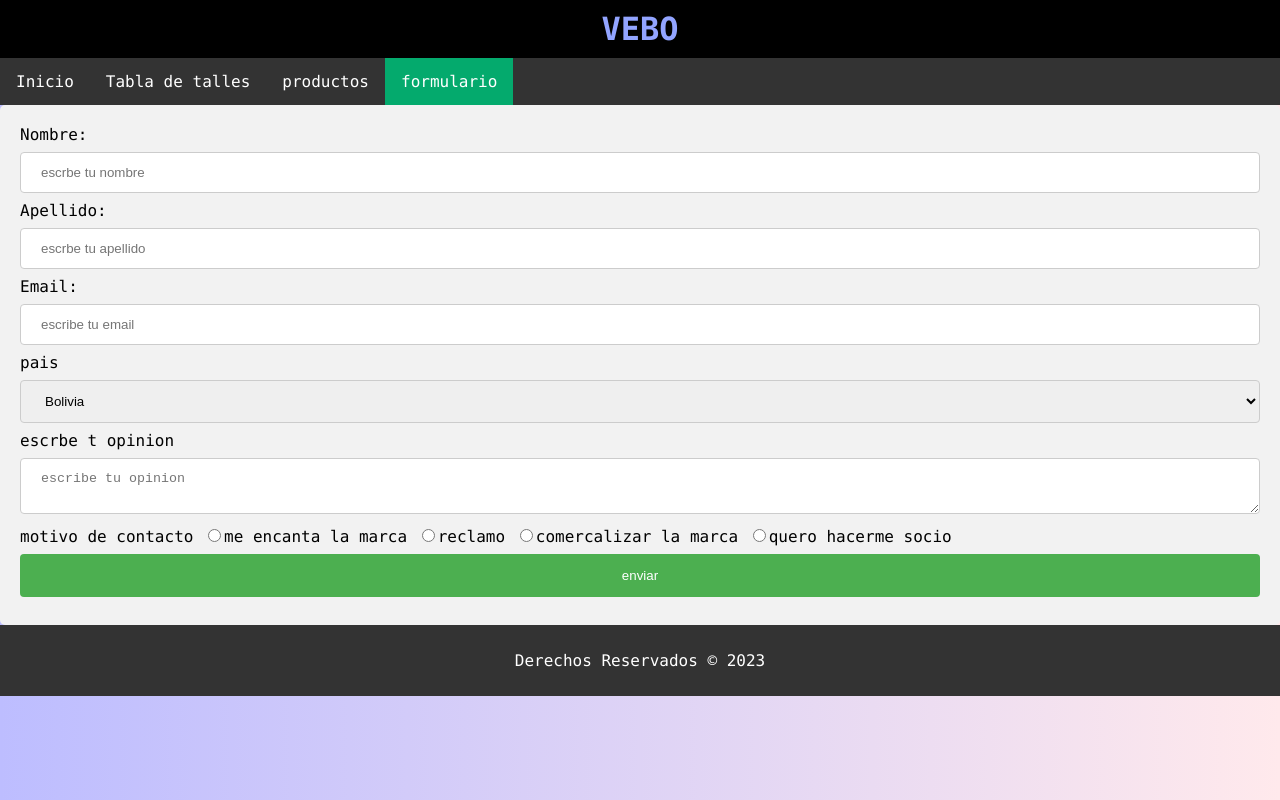
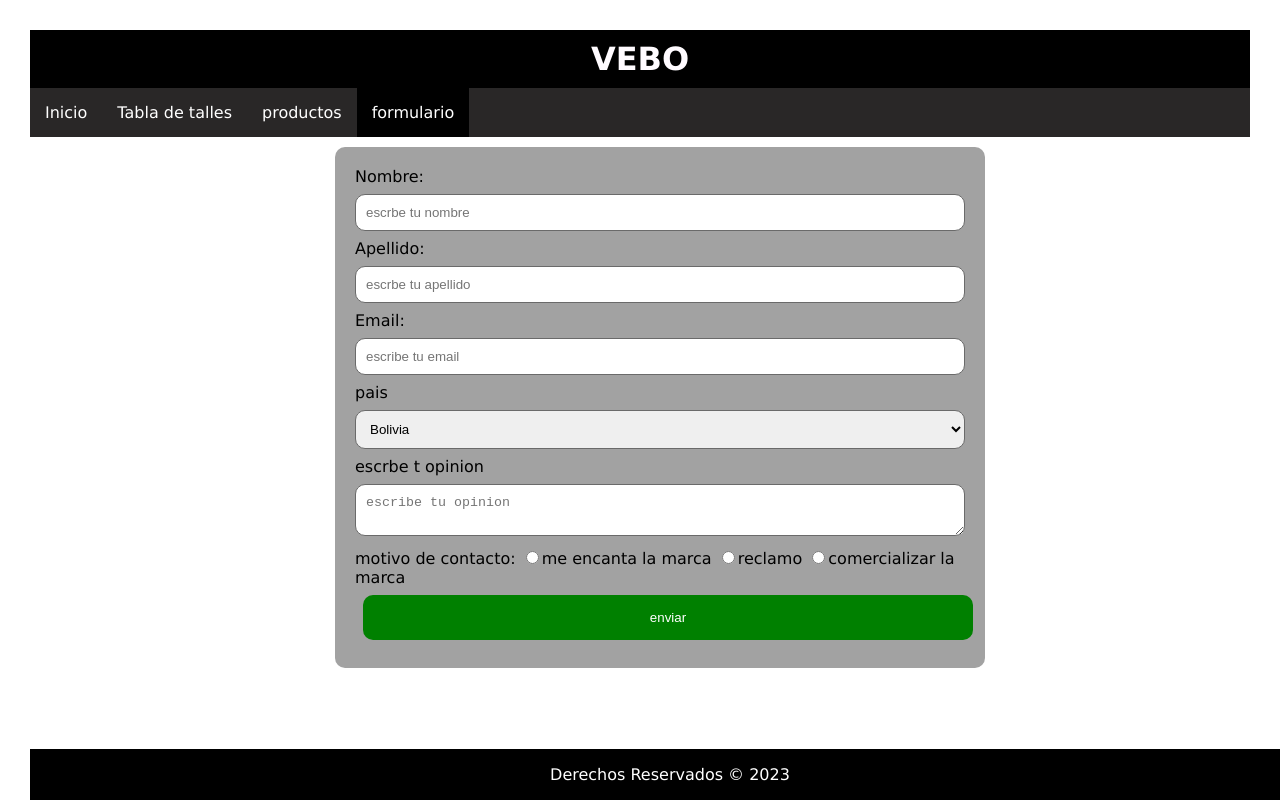
Before and after one commit to hugolara31/Panificadora-Hecho-en-Casa, a plain HTML site: page formulario.html in a window 1280 px wide. Drawn offline with Linux system fonts and the light colour scheme.

Commit message:
subida curso css

```diff
--- a/formulario.html
+++ b/formulario.html
@@ -7,96 +7,9 @@
     <title>Vebo</title>
     <meta name="author"; content="Hugo Lara">
     <meta name="description"; content="mi primera pagina">
-    <link rel="stylesheet" href="/style/style.css">
+    <link rel="stylesheet" href="/style/index.css">
     <link rel="shortcut icon" href="favicon.ico.png" type="image/x-icon">
-    <style>
-        body {
-    font-family: "Lucida Console", "Courier New", monospace;
-    background: linear-gradient(to right, rgb(189, 189, 255), rgb(255, 233, 236));
-    padding: 0;
-    margin: 0;
-}
-
-header {
-    text-align: center;
-}
-
-ul {
-    list-style-type: none;
-    margin: 0;
-    padding: 0;
-    overflow: hidden;
-    background-color: #333;
-}
-
-li {
-    float: left;
-}
-
-li a {
-    display: block;
-    color: white;
-    text-align: center;
-    padding: 14px 16px;
-    text-decoration: none;
-}
-
-li a:hover:not(.active) {
-    background-color: #111;
-}
-
-.active {
-    background-color: #04AA6D;
-}
-
-h1 {
-    background-color: black;
-    padding: 10px;
-    margin: 0;
-    color: #92a4ff;
-}
-
-input[type=text],
-input[type=email],
-textarea,
-select {
-    width: 100%;
-    padding: 12px 20px;
-    margin: 8px 0;
-    display: inline-block;
-    border: 1px solid #ccc;
-    border-radius: 4px;
-    box-sizing: border-box;
-}
-
-input[type=submit] {
-    width: 100%;
-    background-color: #4CAF50;
-    color: white;
-    padding: 14px 20px;
-    margin: 8px 0;
-    border: none;
-    border-radius: 4px;
-    cursor: pointer;
-}
-
-input[type=submit]:hover {
-    background-color: #45a049;
-}
-
-div.contenedor-formulario {
-    border-radius: 5px;
-    background-color: #f2f2f2;
-    padding: 20px;
-}
-.footer {
-    background-color: #333;
-    color: #FFF;
-    padding: 10px;
-    text-align: center;
-    clear: both;
-}
-</style>
+    <link rel="stylesheet" href="/style/formulario.css">
 </head>
 <body>
     <header>
@@ -113,7 +26,7 @@ div.contenedor-formulario {
         </nav>
     </header>
 
-    <div class="contenedor-formulario">
+    <div class="contenedor1">
         <form >
             <label for="Nombre"> Nombre:</label>
             <input type="text" id="nombre" name="nombre" placeholder="escrbe tu nombre" required minlength="4">
@@ -136,11 +49,10 @@ div.contenedor-formulario {
             </select>
             <label for="cometario"> escrbe t opinion</label>
             <textarea name="comentario" id="comentario" placeholder="escribe tu opinion"></textarea>
-            <label for="moivo"> motivo de contacto</label>
+            <label for="motivo"> motivo de contacto: </label>
             <input type="radio" name="motivo" id="motivo">me encanta la marca
             <input type="radio" name="motivo" id="motivo">reclamo
-            <input type="radio" name="motivo" id="motivo">comercalizar la marca
-            <input type="radio" name="motivo" id="motivo">quero hacerme socio
+            <input type="radio" name="motivo" id="motivo">comercializar la marca
 
 
             <input type="submit" value="enviar">
--- /dev/null
+++ b/style/formulario.css
@@ -0,0 +1,36 @@
+.contenedor1{
+    background-color: rgb(162, 162, 162);
+    border-radius: 10px;
+    margin: 10px 0;
+    padding: 20px;
+    width: 50%;
+    position: relative;
+    left: 25%;
+
+}
+
+input[type="text"],
+input[type="email"],
+select,textarea{
+    width: 100%;
+    padding: 10px;
+    margin: 8px 0;
+    border: 1px solid rgb(106, 106, 106);
+    border-radius: 10px;
+    box-sizing: border-box;
+}
+
+input[type="submit"]{
+    width: 100%;
+    background-color: green;
+    color: white;
+    padding: 15px 20px;
+    margin: 8px;
+    border: none;
+    border-radius: 10px;
+    cursor: pointer;
+}
+
+input[type="submit"]:hover{
+    background-color: rgb(1, 165, 1);
+}
--- /dev/null
+++ b/style/index.css
@@ -0,0 +1,53 @@
+body{
+    font-family: 'Lucida Sans', 'Lucida Sans Regular', 'Lucida Grande', 'Lucida Sans Unicode', Geneva, Verdana, sans-serif;
+    background-color: white;
+    padding: 0;
+    margin: 0;
+    padding: 30px;
+
+}
+header{
+    text-align: center;
+
+}
+.active{
+    background-color: black;
+
+}
+ul{
+    list-style: none;
+    margin: 0;
+    padding: 0;
+    overflow: hidden;
+    background-color: rgb(41, 39, 39);
+}
+li{
+    float: left;
+}
+li a{
+    display: block;
+    color: white;
+    text-align: center;
+    padding: 15px;
+    text-decoration: none;
+}
+li a:hover:not(.active){
+    background-color: rgb(34, 33, 33);
+}
+
+h1{
+    background-color: black;
+    padding: 10px;
+    margin: 0;
+    color: rgb(255, 251, 255);
+}
+footer{
+    background-color: black;
+    color: white;
+    padding: center;
+    text-align: center;
+    position: fixed;
+    bottom: 0;
+    width: 100%;
+
+}
--- /dev/null
+++ b/style/indexmadre.css
@@ -0,0 +1,32 @@
+h2{
+    font-size: 30px;
+    margin: 15px;
+    padding: 0;
+}
+.container{
+    max-width: 100%;
+    margin: 0 auto;
+    padding: 20px;
+
+}
+.imagen{
+    float: right;
+    margin: 0 0 20px 20px;
+    max-width: 20%;
+
+}
+.imagen2{
+float: left;
+margin: 0 20px 60px 0;
+max-width: 20%;
+height: auto;
+}
+p{
+    font-size: 18px;
+}
+
+.titulointerno{
+    font-size: 25px;
+    padding: 0 0 20px 0;
+    margin: 0;
+}
--- /dev/null
+++ b/style/productos.css
@@ -0,0 +1,23 @@
+.centrado{
+    display: flex;
+    justify-content: center;
+
+}
+.gallery{
+    margin: 5px;
+    border: 1px solid rgb(199, 197, 197);
+    float: left;
+    width: 33vw;
+}
+div.gallery{
+    width: auto;
+    height: auto;
+}
+.desc{
+    padding: 15px;
+    text-align: center;
+}
+a{
+    height: max-content;
+    width: max-content;
+}
```
Also changed, not shown: index.html (+7 -101 lines), productos.html (+4 -83 lines), style/tabladetalles.css (added, +30 -0 lines), tabladetalles.html (+3 -81 lines), acces/img/Hugo.jpeg (deleted), style/style.css (deleted).
